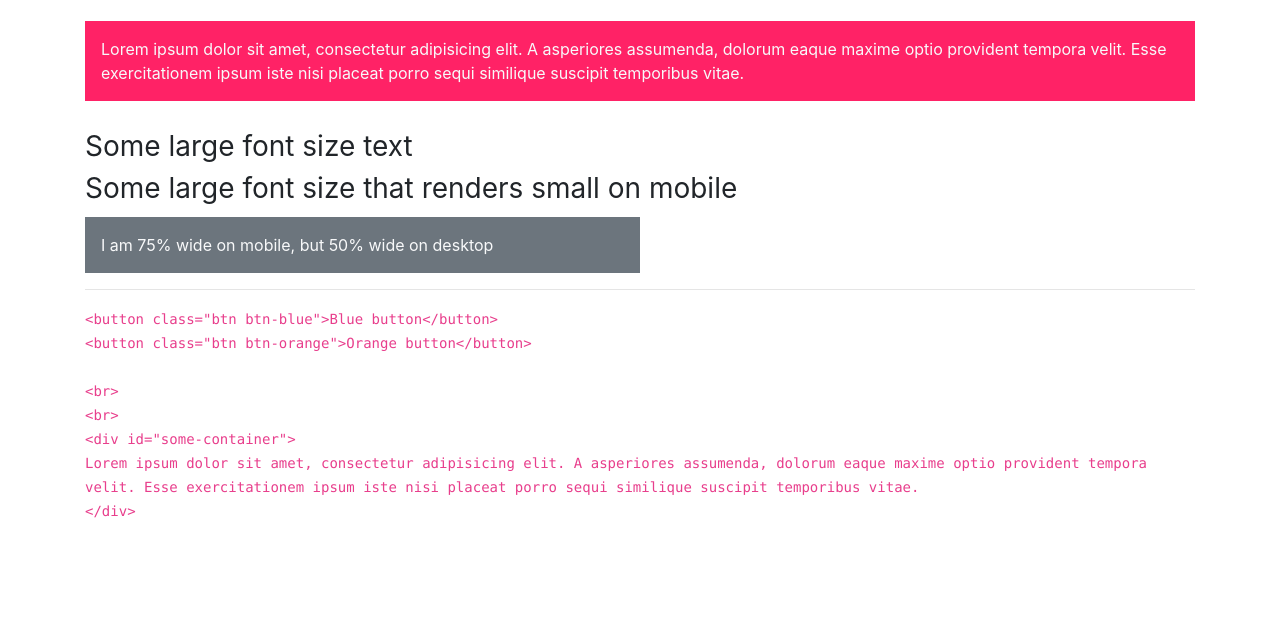
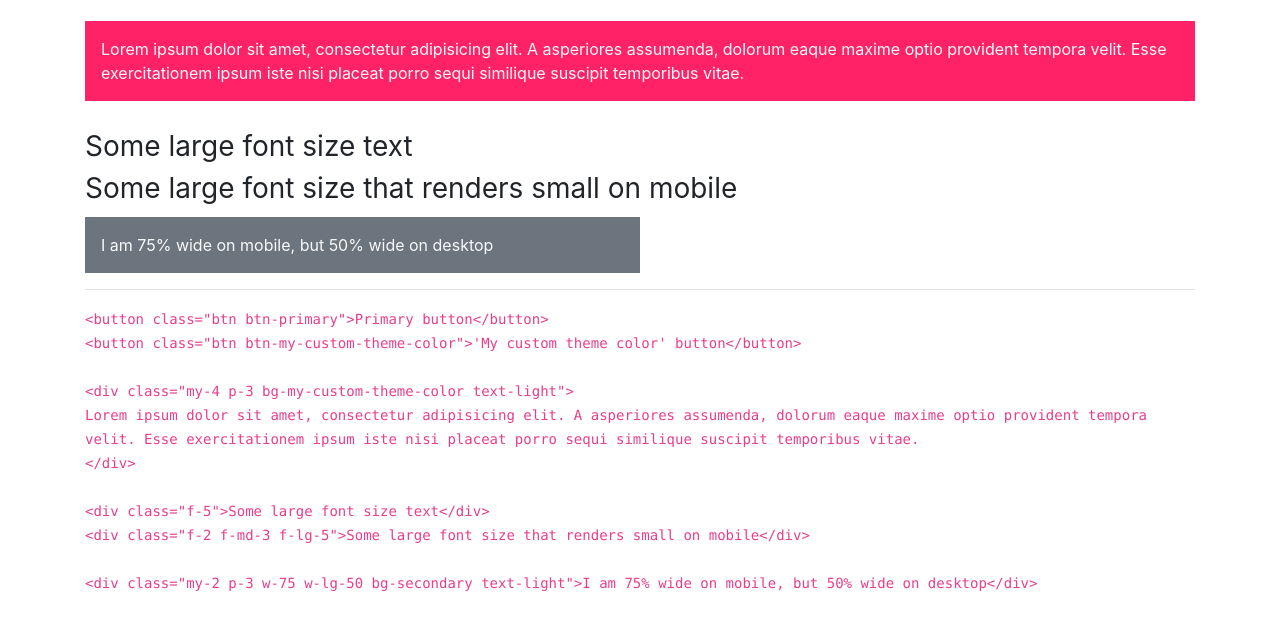
Before and after one commit to WouterWidgets/bootstrap-demos, a website: page full-example/index.html in a window 1280 px wide. Shown: the part 327-956 px from the top of the page. Before the commit the page ends 897 px from the top, so only its background shows below. Drawn offline with nearby package versions, Linux system fonts and the light colour scheme; files that its build step writes are made by us from their sources.

Commit message:
Updated examples

```diff
--- a/full-example/index.html
+++ b/full-example/index.html
@@ -32,15 +32,17 @@
 
 	<hr>
 
-	<code>&lt;button class="btn btn-blue"&gt;Blue button&lt;/button&gt;<br>
-		&lt;button class="btn btn-orange"&gt;Orange button&lt;/button&gt;<br>
-		<br>
-		&lt;br&gt;<br>
-		&lt;br&gt;<br>
-
-		&lt;div id="some-container"&gt;<br>
-		Lorem ipsum dolor sit amet, consectetur adipisicing elit. A asperiores assumenda, dolorum eaque maxime optio provident tempora velit. Esse exercitationem ipsum iste nisi placeat porro sequi similique suscipit temporibus vitae.<br>
-		&lt;/div&gt;
+	<code>&lt;button class="btn btn-primary"&gt;Primary button&lt;/button&gt;<br>
+&lt;button class="btn btn-my-custom-theme-color"&gt;'My custom theme color' button&lt;/button&gt;<br>
+<br>
+&lt;div class="my-4 p-3 bg-my-custom-theme-color text-light"&gt;<br>
+	Lorem ipsum dolor sit amet, consectetur adipisicing elit. A asperiores assumenda, dolorum eaque maxime optio provident tempora velit. Esse exercitationem ipsum iste nisi placeat porro sequi similique suscipit temporibus vitae.<br>
+&lt;/div&gt;<br>
+<br>
+&lt;div class="f-5"&gt;Some large font size text&lt;/div&gt;<br>
+&lt;div class="f-2 f-md-3 f-lg-5"&gt;Some large font size that renders small on mobile&lt;/div&gt;<br>
+<br>
+&lt;div class="my-2 p-3 w-75 w-lg-50 bg-secondary text-light"&gt;I am 75% wide on mobile, but 50% wide on desktop&lt;/div&gt;
 	</code>
 
 </div>
```
